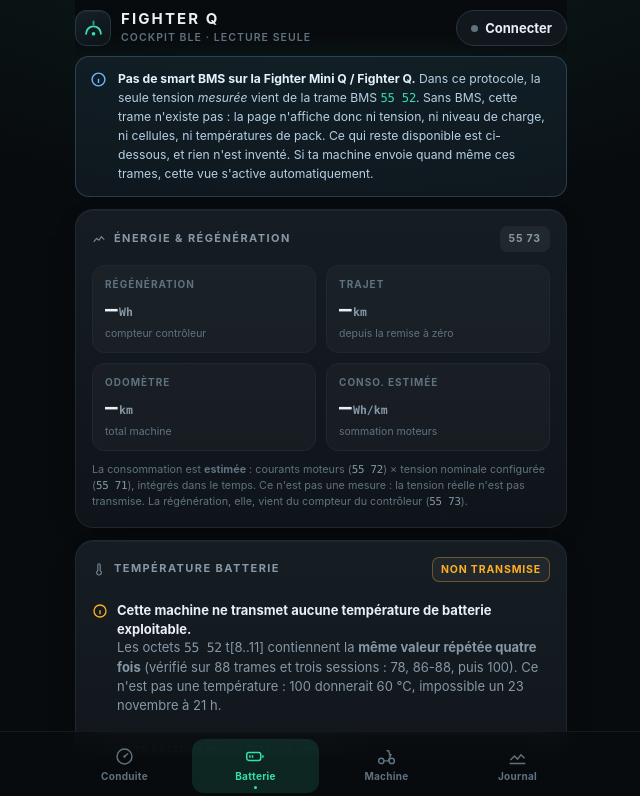
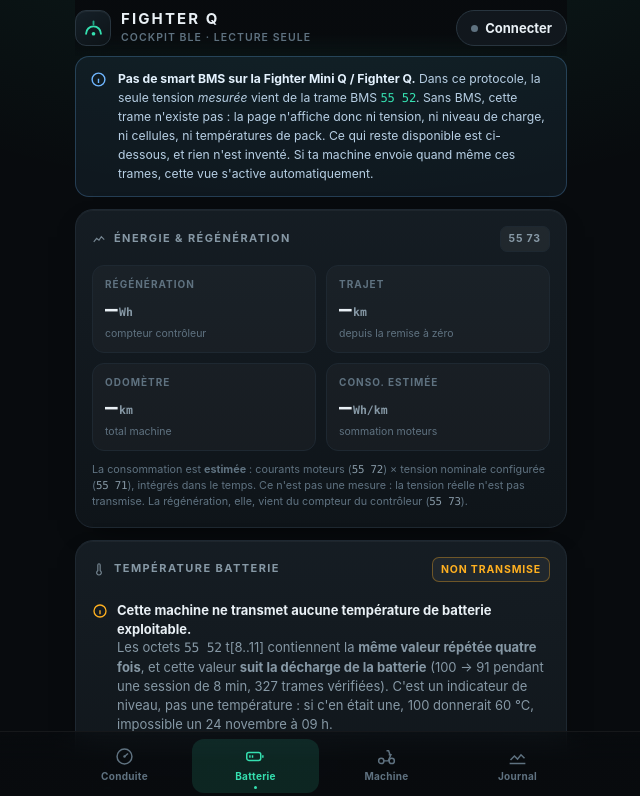
Before and after one commit to Epsilon11Apex/Fighter-Q-V3, a plain HTML site: page index.html in a window 1280 px wide. Both pictures are taken after a click on the tab "Batterie". Shown: the top 796 px of the page, without its empty margins (319-959 px from the left). Drawn offline with Linux system fonts and the light colour scheme.

Commit message:
Température batterie : preuve renforcée — la valeur partagée suit la décharge
Capture 8 min du 24/11 (327 trames 55 52) : la valeur répétée 4× en t[8..11] passe
100→91 en même temps que la batterie se décharge. C'est un indicateur de niveau,
pas une température (100 donnerait 60 °C à 09 h — impossible). La carte batterie
cite désormais cette preuve de décharge plutôt que les captures anciennes.

Co-authored-by: arena-agent <297053741+arena-agent@users.noreply.github.com>

```diff
--- a/index.html
+++ b/index.html
@@ -426,9 +426,10 @@ footer.foot a{color:#5a7180;text-decoration:none;border-bottom:1px dotted #3d4d5
         <svg viewBox="0 0 24 24" fill="none" stroke="currentColor" stroke-width="2" style="color:var(--warn);margin-top:2px"><circle cx="12" cy="12" r="9"/><path d="M12 8h.01M11 12h1v4h1"/></svg>
         <div>
           <b style="color:var(--ink)">Cette machine ne transmet aucune température de batterie exploitable.</b><br>
-          Les octets <span class="num">55 52</span> t[8..11] contiennent la <b>même valeur répétée quatre fois</b>
-          (vérifié sur 88 trames et trois sessions : 78, 86-88, puis 100). Ce n'est pas une température :
-          100 donnerait 60 °C, impossible un 23 novembre à 21 h.
+          Les octets <span class="num">55 52</span> t[8..11] contiennent la <b>même valeur répétée quatre fois</b>,
+          et cette valeur <b>suit la décharge de la batterie</b> (100 → 91 pendant une session de 8 min,
+          327 trames vérifiées). C'est un indicateur de niveau, pas une température : si c'en était une,
+          100 donnerait 60 °C, impossible un 24 novembre à 09 h.
         </div>
       </div>
       <div class="diag-block" style="margin-top:12px">
```
